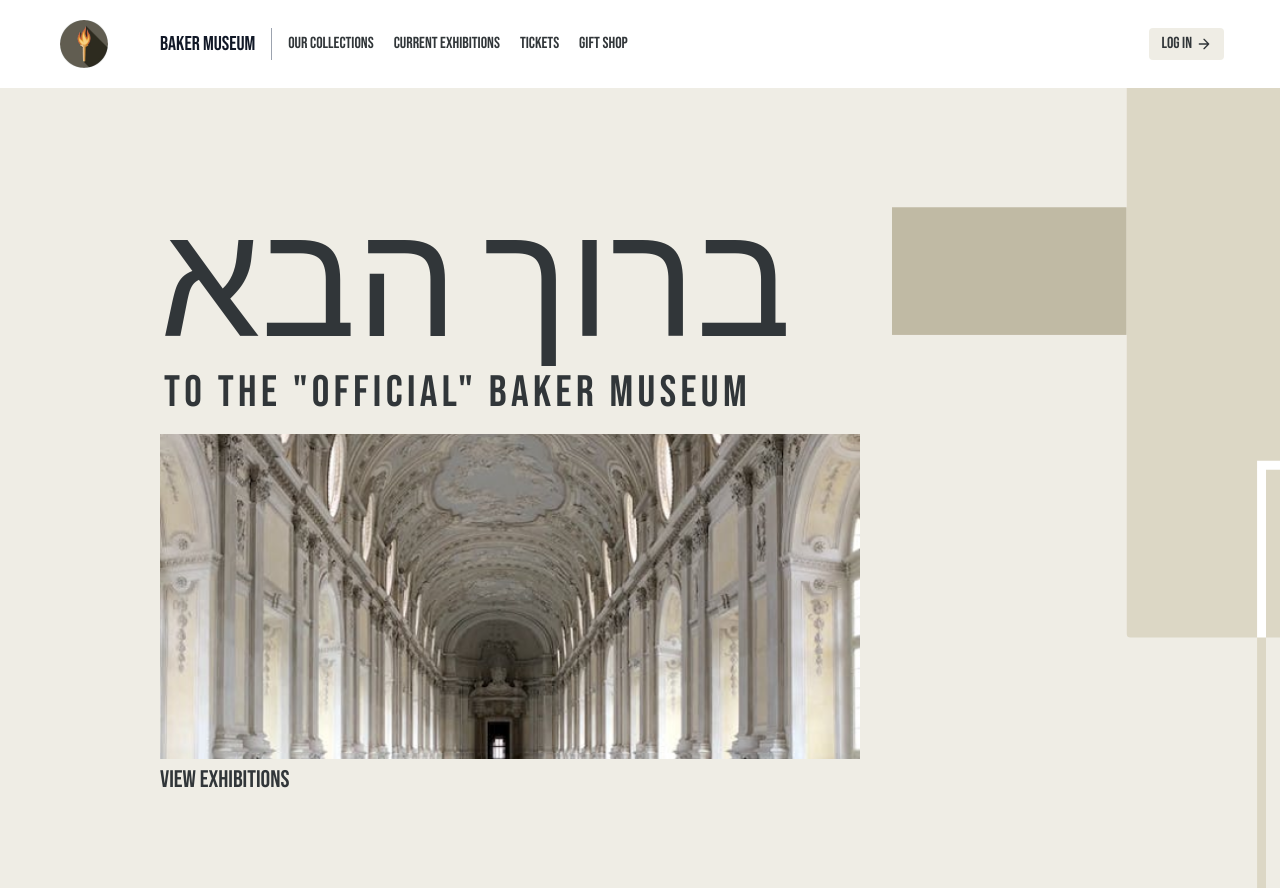
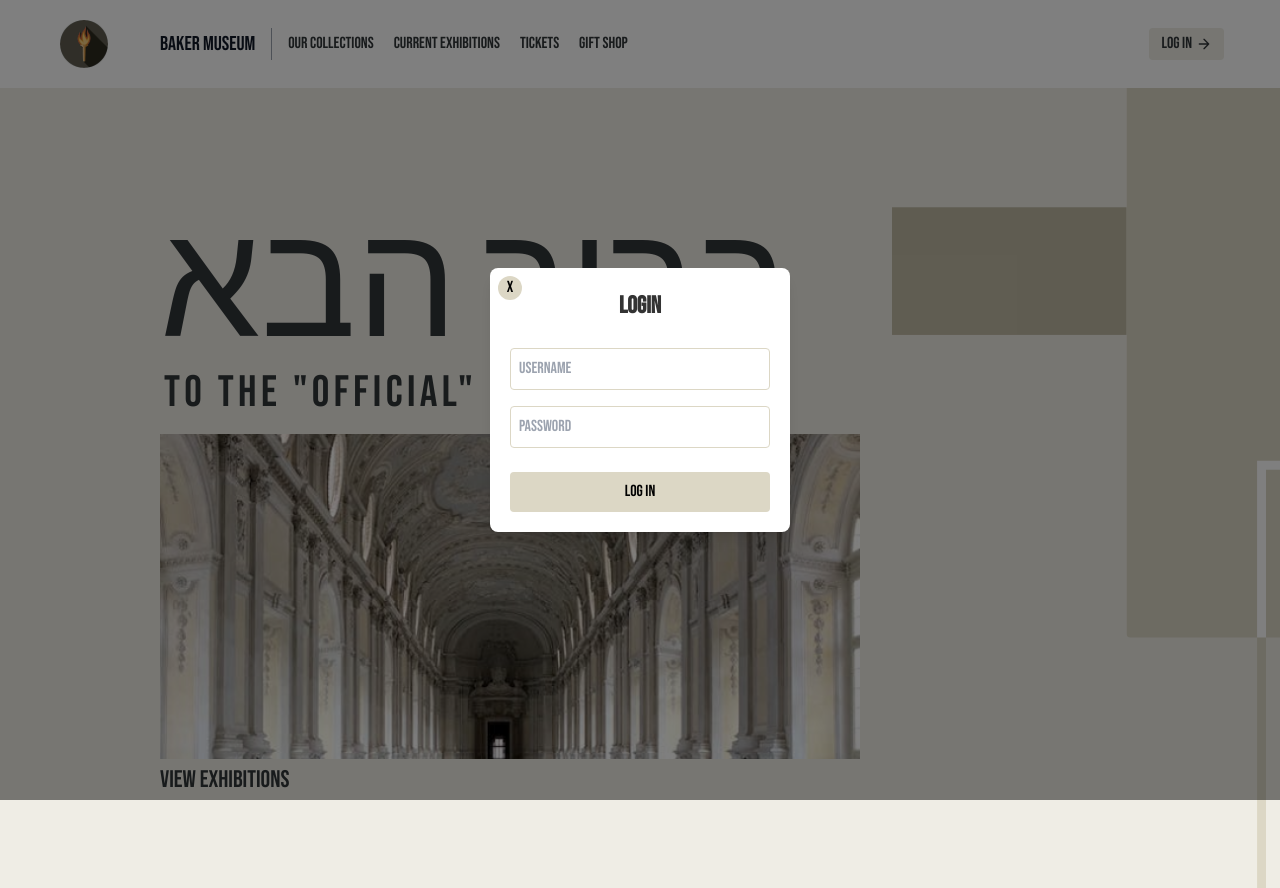
Before and after one commit to Ashishjob/museuma, a React (Create React App) app in the folder museuma/: page / in a window 1280 px wide. Both pictures are taken after a click on the button "Log In". Shown: the top 888 px of the page. Built offline with nearby package versions, Linux system fonts and the light colour scheme; no server answers.

Commit message:
feat: add login popup

```diff
--- a/museuma/src/App.css
+++ b/museuma/src/App.css
@@ -111,3 +111,22 @@
 .carousel-image.visible {
   opacity: 1;
 }
+
+.login-popup {
+  position: fixed;
+  top: 0;
+  left: 0;
+  right: 0;
+  bottom: 0;
+  display: flex;
+  justify-content: center;
+  align-items: center;
+  background: rgba(0, 0, 0, 0.5); /* Semi-transparent background */
+}
+
+.login-popup-inner {
+  background: white;
+  padding: 20px;
+  width: 300px;
+  max-width: 80%;
+}
--- a/museuma/src/components/navbar.js
+++ b/museuma/src/components/navbar.js
@@ -1,4 +1,12 @@
+import React, { useState } from 'react';
+
 export default function NavBar() {
+  const [showLoginPopup, setShowLoginPopup] = useState(false);
+
+  const handleLoginClick = () => {
+    setShowLoginPopup(true);
+  };
+
     return (
         <header className="text-[#313639] body-font z-1">
         <div className="w-full flex justify-between items-center pl-5 pt-5 pb-5 pr-2">
@@ -25,7 +33,9 @@ export default function NavBar() {
               </a>
             </nav>
           </div>
-          <button className="inline-flex justify-center items-center mr-12 bg-[#EFEDE5] border-0 py-1 px-3 focus:outline-none hover:bg-[#DCD7C5] rounded text-base mt-8 md:mt-0 ml-auto">
+          <button
+          onClick={handleLoginClick}
+          className="inline-flex justify-center items-center mr-12 bg-[#EFEDE5] border-0 py-1 px-3 focus:outline-none hover:bg-[#DCD7C5] rounded text-base mt-8 md:mt-0 ml-auto">
             Log In
             <svg
               fill="none"
@@ -39,6 +49,37 @@ export default function NavBar() {
               <path d="M5 12h14M12 5l7 7-7 7"></path>
             </svg>
           </button>
+          {showLoginPopup && (
+        <div className="login-popup z-50 flex items-center justify-center">
+        <div className="login-popup-inner bg-[#EFEDE5] rounded-lg shadow-lg p-8 relative">
+          <button
+            onClick={() => setShowLoginPopup(false)}
+            className="absolute top-2 left-2 bg-[#DCD7C5] text-black rounded-full w-6 h-6 flex items-center justify-center hover:bg-[#C4BFAC]"
+          >
+            X
+          </button>
+          <h2 className="text-2xl font-bold mb-6 text-center text-[#333]">Login</h2>
+          <form>
+            <input
+              type="text"
+              placeholder="Username"
+              className="w-full p-2 mb-4 border border-[#DCD7C5] rounded"
+            />
+            <input
+              type="password"
+              placeholder="Password"
+              className="w-full p-2 mb-6 border border-[#DCD7C5] rounded"
+            />
+            <button
+              type="submit"
+              className="w-full py-2 px-4 bg-[#DCD7C5] text-black rounded hover:bg-[#C4BFAC]"
+            >
+              Log in
+            </button>
+          </form>
+        </div>
+      </div>
+      )}
         </div>
       </header>
     );
```
